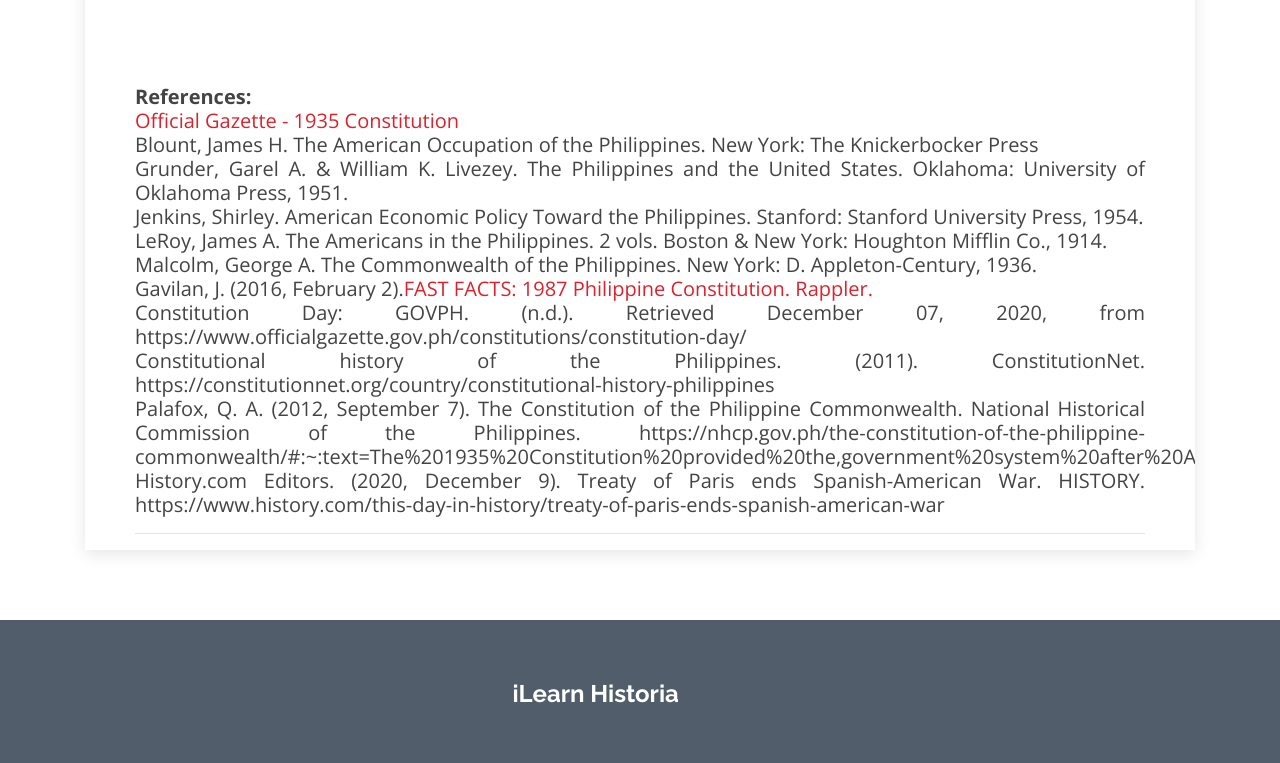
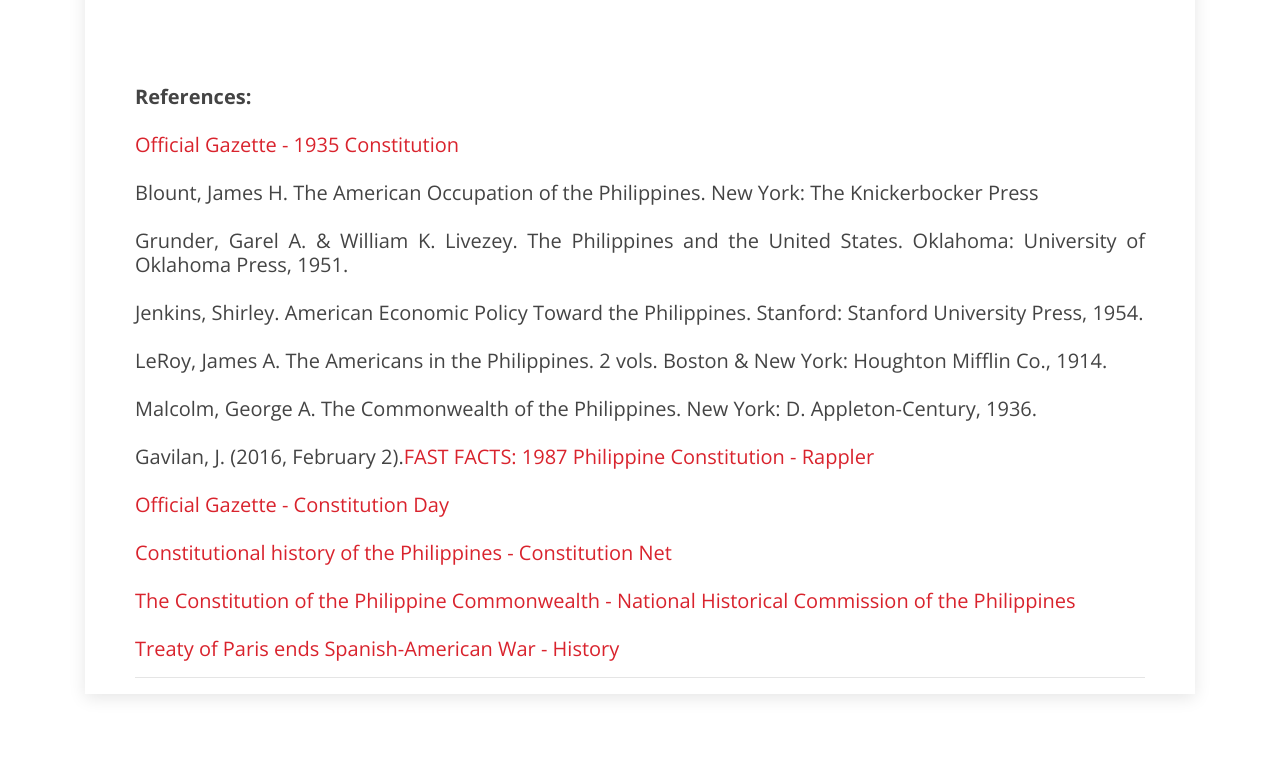
Before and after one commit to jansee19990809/RPH_WEBSITE, a plain HTML site: page article-single-Pitapit-Tawag-Tumaneng.html in a window 1280 px wide. Shown: the part 5637-6400 px from the top of the page. Drawn offline with nearby package versions, Linux system fonts and the light colour scheme.

Commit message:
update tawag article

```diff
--- a/article-single-Pitapit-Tawag-Tumaneng.html
+++ b/article-single-Pitapit-Tawag-Tumaneng.html
@@ -311,27 +311,38 @@
                   <p class="text-justify">
                     <strong>References: </strong>
 <br/>
+<br/>
 <a href ="https://www.officialgazette.gov.ph/constitutions/the-1935-constitution/">Official Gazette - 1935 Constitution</a>
+<br/>
 <br/>
 Blount, James H. The American Occupation of the Philippines. New York: The Knickerbocker Press
 <br/>
+<br/>
 Grunder, Garel A. & William K. Livezey. The Philippines and the United States. Oklahoma: University of Oklahoma Press, 1951.
+<br/>
 <br/>
  Jenkins, Shirley. American Economic Policy Toward the Philippines. Stanford: Stanford University Press, 1954.
  <br/>
+ <br/>
  LeRoy, James A. The Americans in the Philippines. 2 vols. Boston & New York: Houghton Mifflin Co., 1914.
+ <br/>
  <br/>
 Malcolm, George A. The Commonwealth of the Philippines. New York: D. Appleton-Century, 1936.
 <br/>
-Gavilan, J. (2016, February 2).<a href ="https://www.rappler.com/newsbreak/iq/fast-facts-1987-philippine-constitution">FAST FACTS: 1987 Philippine Constitution. Rappler.</a>
 <br/>
-Constitution Day: GOVPH. (n.d.). Retrieved December 07, 2020, from https://www.officialgazette.gov.ph/constitutions/constitution-day/
+Gavilan, J. (2016, February 2).<a href ="https://www.rappler.com/newsbreak/iq/fast-facts-1987-philippine-constitution">FAST FACTS: 1987 Philippine Constitution - Rappler</a>
 <br/>
-Constitutional history of the Philippines. (2011). ConstitutionNet. https://constitutionnet.org/country/constitutional-history-philippines
 <br/>
-Palafox, Q. A. (2012, September 7). The Constitution of the Philippine Commonwealth. National Historical Commission of the Philippines. https://nhcp.gov.ph/the-constitution-of-the-philippine-commonwealth/#:~:text=The%201935%20Constitution%20provided%20the,government%20system%20after%20American%20government.
+<a href ="https://www.officialgazette.gov.ph/constitutions/constitution-day/">Official Gazette - Constitution Day</a>
 <br/>
-History.com Editors. (2020, December 9). Treaty of Paris ends Spanish-American War. HISTORY. https://www.history.com/this-day-in-history/treaty-of-paris-ends-spanish-american-war
+<br/>
+<a href = "https://constitutionnet.org/country/constitutional-history-philippines">Constitutional history of the Philippines - Constitution Net</a>
+<br/>
+<br/>
+<a href = "https://nhcp.gov.ph/the-constitution-of-the-philippine-commonwealth/#:~:text=The%201935%20Constitution%20provided%20the,government%20system%20after%20American%20government">The Constitution of the Philippine Commonwealth - National Historical Commission of the Philippines</a>
+<br/>
+<br/>
+<a href = "https://www.history.com/this-day-in-history/treaty-of-paris-ends-spanish-american-war">Treaty of Paris ends Spanish-American War - History</a>
                   </p>
 
                 </article>
```
